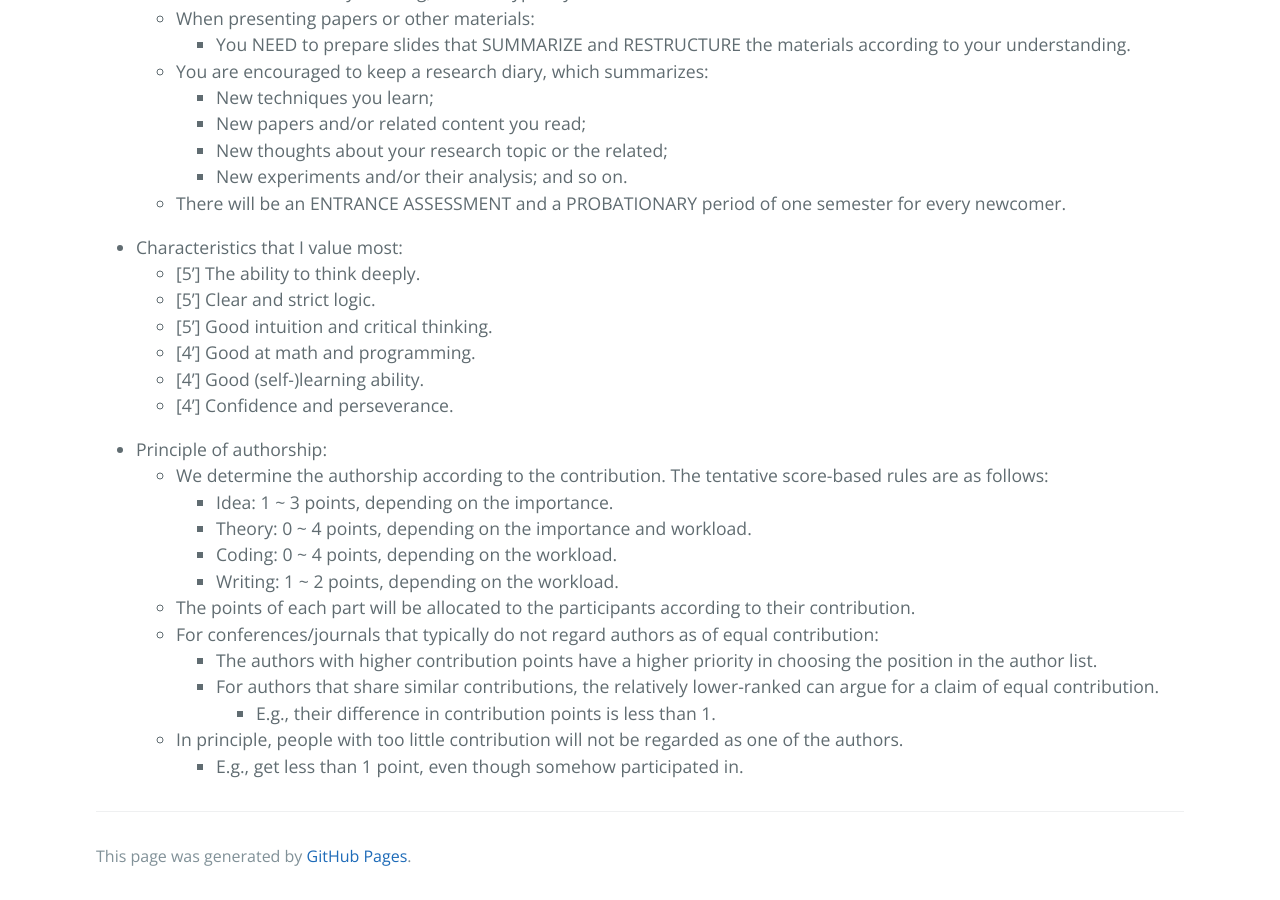
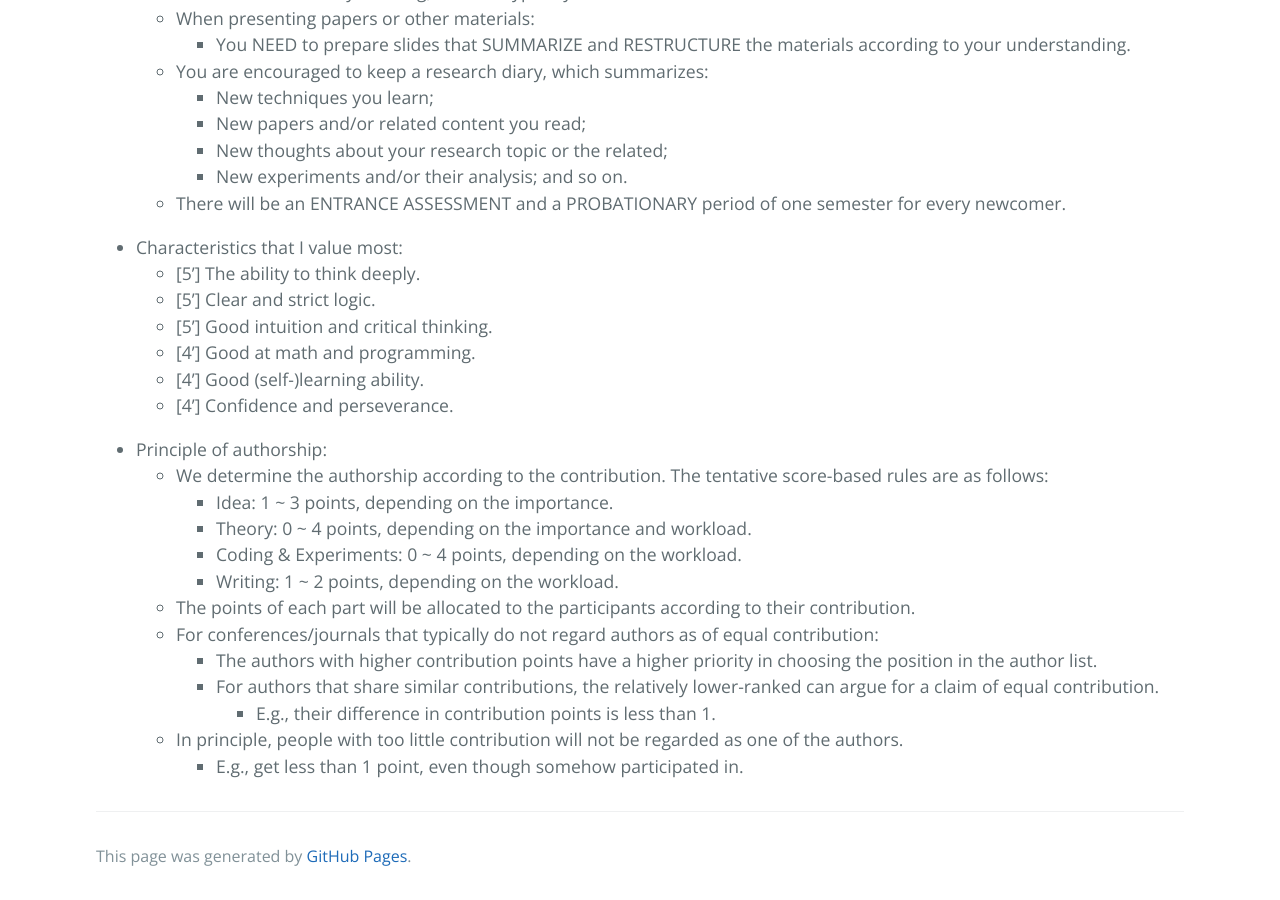
Before and after one commit to ZhimingZhou/zhimingzhou.github.io, a Jekyll site: the page built from _posts/2020-12-09-Prospective-Students.md, in a window 1280 px wide and 900 px high, scrolled down 1803 px. Built offline with Jekyll 4.4.1, drawn with Linux system fonts in a browser that asks for light colours.

Commit message:
Update 2020-12-09-Prospective-Students.md

```diff
--- a/_posts/2020-12-09-Prospective-Students.md
+++ b/_posts/2020-12-09-Prospective-Students.md
@@ -92,7 +92,7 @@ I’m looking for TALENTED students with GENUINE enthusiasm for FUNDAMENTAL rese
 	- We determine the authorship according to the contribution. The tentative score-based rules are as follows:
 		- Idea: 1 ~ 3 points, depending on the importance.
 		- Theory: 0 ~ 4 points, depending on the importance and workload.
-		- Coding: 0 ~ 4 points, depending on the workload.
+		- Coding & Experiments: 0 ~ 4 points, depending on the workload.
 		- Writing: 1 ~ 2 points, depending on the workload.
 	- The points of each part will be allocated to the participants according to their contribution.
 	- For conferences/journals that typically do not regard authors as of equal contribution:
```
